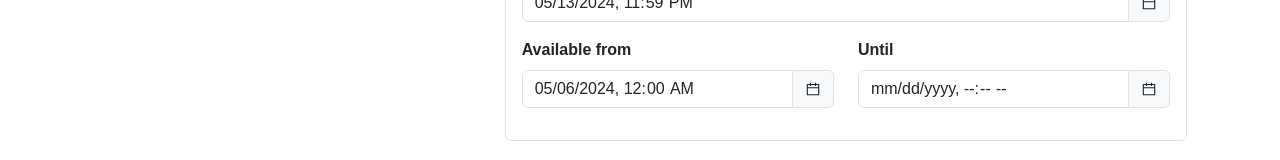
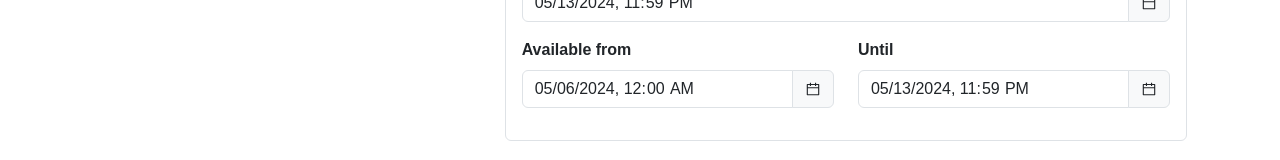
Before and after one commit to devt-code/-kambaz-next-js, a Next.js app: page /Courses/1234/Assignments/123 in a window 1280 px wide. Shown: the part 1117-1277 px from the top of the page. Built offline with nearby package versions, Linux system fonts and the light colour scheme.

Commit message:
Modified addignments editor and modules pages

```diff
--- a/app/(Kambaz)/Courses/[cid]/Assignments/[aid]/page.tsx
+++ b/app/(Kambaz)/Courses/[cid]/Assignments/[aid]/page.tsx
@@ -158,7 +158,7 @@ export default function AssignmentEditor() {
                     <InputGroup>
                       <Form.Control
                         type="datetime-local"
-                        defaultValue=""
+                        defaultValue="2024-05-13T23:59"
                         className="no-native-icon"
                       />
                       <InputGroup.Text>
--- a/app/(Kambaz)/Courses/[cid]/Modules/ModulesControls.tsx
+++ b/app/(Kambaz)/Courses/[cid]/Modules/ModulesControls.tsx
@@ -25,9 +25,6 @@ export default function ModulesControls() {
           <GreenCheckmark /> Publish All
         </DropdownToggle>
         <DropdownMenu>
-          <DropdownItem id="wd-publish-all">
-            <GreenCheckmark /> Publish All
-          </DropdownItem>
           <DropdownItem id="wd-publish-all-modules-and-items">
             <GreenCheckmark /> Publish all modules and items
           </DropdownItem>
```
